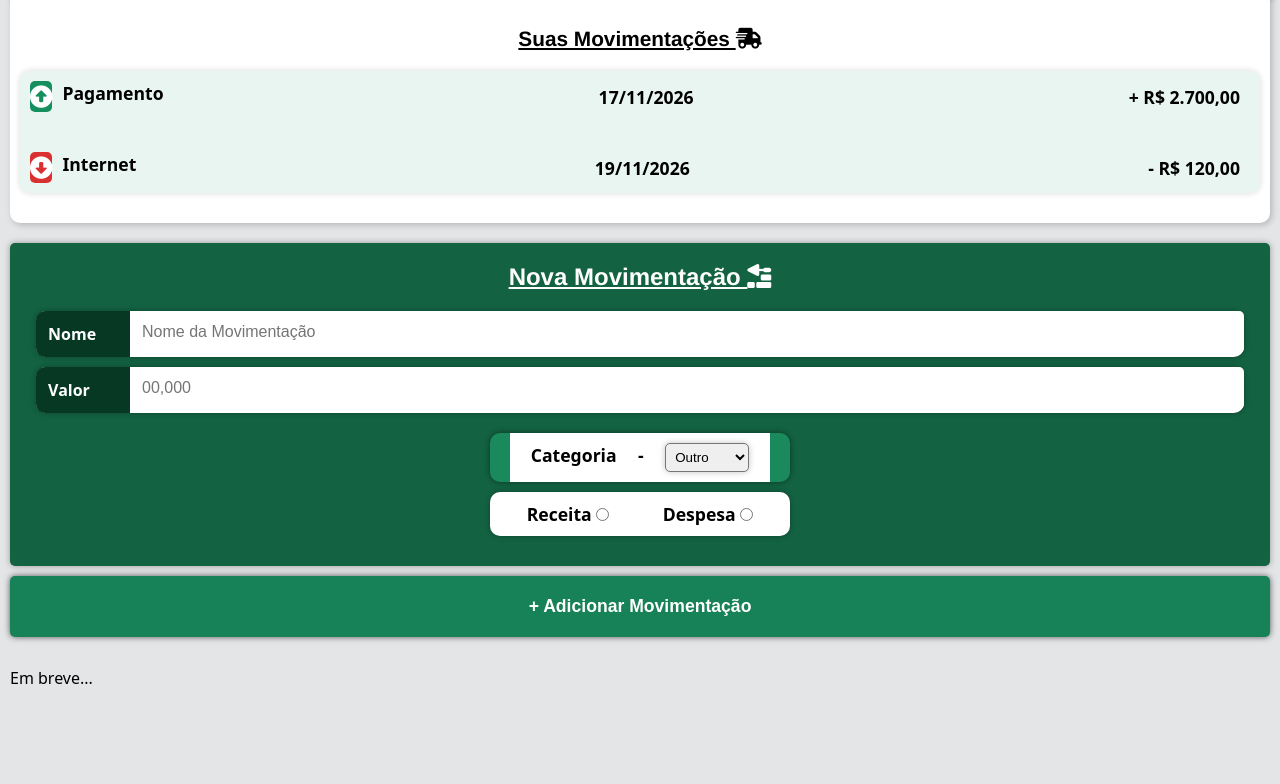
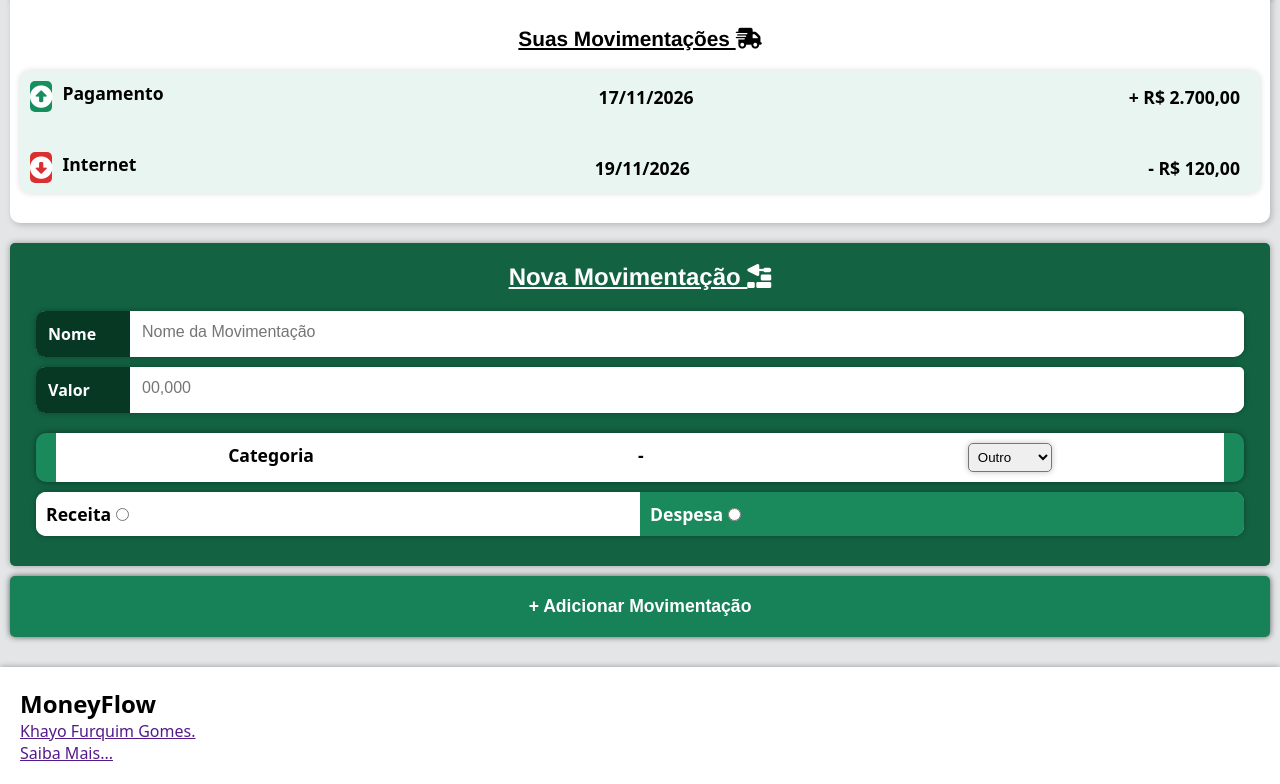
Before and after one commit to Khayofurquim15/MoneyFlow, a plain HTML site: page index.html in a window 1280 px wide. Shown: the part 553-1337 px from the top of the page. Before the commit the page ends 1242 px from the top, so only its background shows below. Drawn offline with Linux system fonts and the light colour scheme.

Commit message:
area de criar movimentação feitta

```diff
--- a/estilos/mobile.css
+++ b/estilos/mobile.css
@@ -237,7 +237,6 @@ section.criar-movimento > h2{
 }
 
 #formMov div#categorias {
-    width: 300px;
     display: flex;
     margin-top: 10px;
     flex-flow: row nowrap;
@@ -256,22 +255,31 @@ section.criar-movimento > h2{
     box-shadow: 0 0 6px rgba(0, 0, 0, 0.24);
 }
 #formMov div#tipo {
-    width: 300px;
     display: flex;
     flex-flow: row nowrap;
     justify-content: space-around;
-    padding: 10px;
     font-size: 1.1em;
     font-weight: bold;
     color: black;
 }
 div#tipo > .bloco-receita{
     background-color: var(--cor-card);
+    width: 100%;
+    padding: 10px;
+    border-radius: 10px;
 }
 div#tipo > .bloco-despesa{
-
+    background-color: var(--cor-clara);
+    width: 100%;
+    padding: 10px;
+    border-top-right-radius: 9px;
+    border-bottom-right-radius: 9px;
+    color: white;
 }
 footer{
-    grid-column:  2 / 3;
+    grid-column:  1 / 4;
     grid-row: 3;
+    background-color: var(--cor-card);
+    padding: 20px;
+    box-shadow: 0 0 6px rgba(0, 0, 0, 0.336);
 }
--- a/index.html
+++ b/index.html
@@ -119,7 +119,9 @@
         </main>
 
         <footer>
-            <p>Em breve...</p>
+            <h2>MoneyFlow</h2>
+            <p><a href="">Khayo Furquim Gomes.</a></p>
+            <a href="">Saiba Mais...</a>
         </footer>
 
     </div>
```
